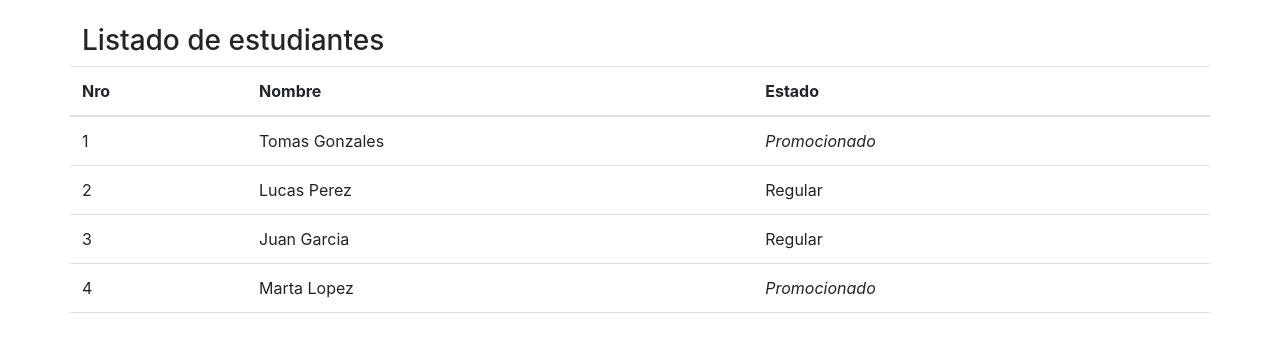
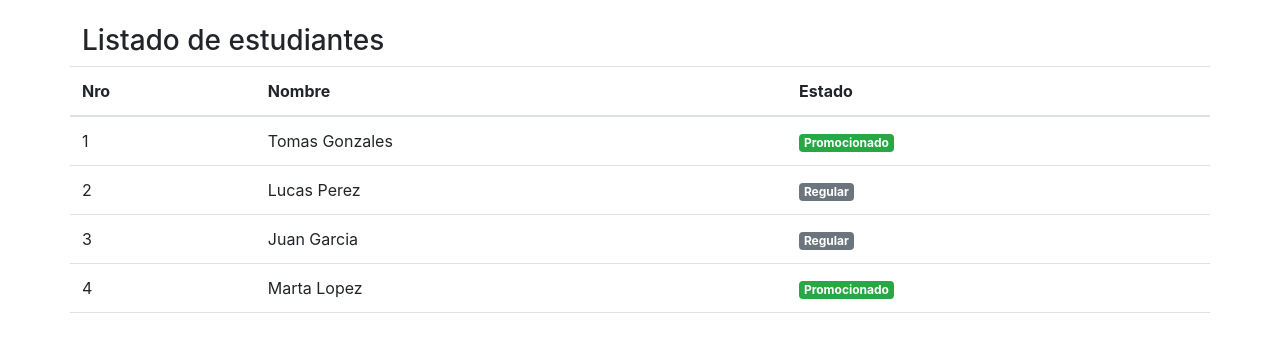
Before and after one commit to juseruhe/helloworldangular, an Angular app: page / in a window 1280 px wide. Shown: the top 352 px of the page. Built offline with nearby package versions, Linux system fonts and the light colour scheme.

Commit message:
Directiva *ngStyle

```diff
--- a/src/app/app.component.html
+++ b/src/app/app.component.html
@@ -13,7 +13,10 @@
 <tr *ngFor="let estudiante of listaEstudiantes; let i= index">
     <td>{{i + 1}}</td>
     <td>{{estudiante.nombre}}</td>
-    <td [ngStyle]=" {'font-style': estudiante.estado === 'Promocionado' ? 'italic': 'normal'}">{{estudiante.estado}}</td>
+    <td>
+    <span [ngClass]="estudiante.estado === 'Promocionado' ? 'badge badge-success'
+    : 'badge badge badge-secondary'">{{estudiante.estado}}</span>
+    </td>
 </tr>
 </tbody>
 
```
